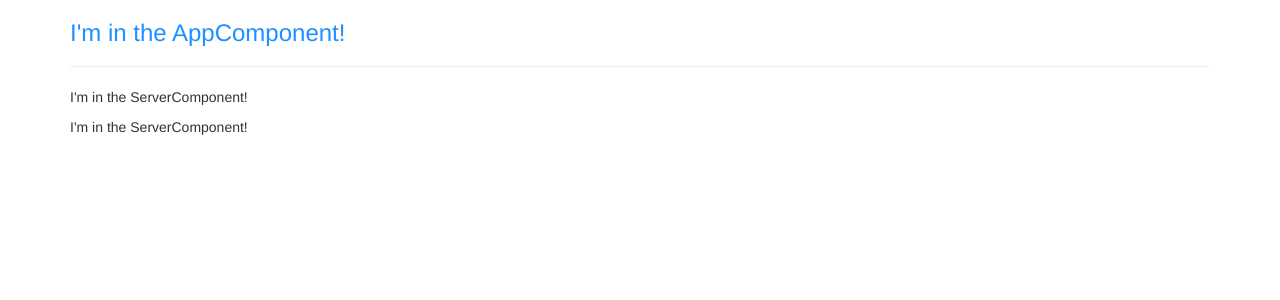
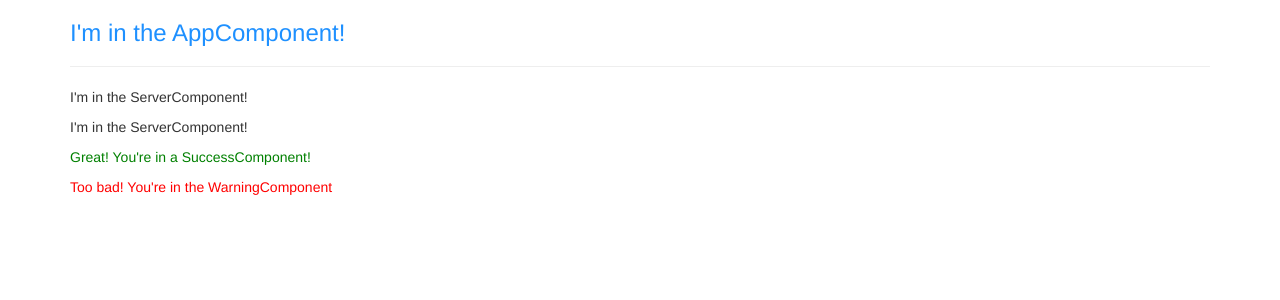
Before and after one commit to bartoszrachwalik/angular-excercises, an Angular app: page / in a window 1280 px wide. Shown: the top 300 px of the page. Built offline with nearby package versions, Linux system fonts and the light colour scheme.

Commit message:
adds alerts, warning and success components

```diff
--- /dev/null
+++ b/src/app/alerts/alerts.component.html
@@ -0,0 +1,2 @@
+<app-success></app-success>
+<app-warning></app-warning>
--- /dev/null
+++ b/src/app/alerts/alerts.component.ts
@@ -0,0 +1,16 @@
+import {Component, OnInit} from '@angular/core';
+
+@Component({
+  selector: 'app-alerts',
+  templateUrl: './alerts.component.html'
+})
+export class AlertsComponent implements OnInit {
+
+  constructor() {
+
+  }
+
+  ngOnInit() {
+
+  }
+}
--- /dev/null
+++ b/src/app/alerts/success/success.component.css
@@ -0,0 +1,3 @@
+p {
+  color: green;
+}
--- /dev/null
+++ b/src/app/alerts/success/success.component.html
@@ -0,0 +1 @@
+<p>Great! You're in a SuccessComponent!</p>
--- /dev/null
+++ b/src/app/alerts/success/success.component.ts
@@ -0,0 +1,16 @@
+import {Component, OnInit} from '@angular/core';
+
+@Component({
+  selector: 'app-success',
+  templateUrl: './success.component.html',
+  styleUrls: ['./success.component.css']
+})
+export class SuccessComponent implements OnInit {
+
+  constructor() {
+  }
+
+  ngOnInit() {
+
+  }
+}
--- /dev/null
+++ b/src/app/alerts/warning/warning.component.css
@@ -0,0 +1,3 @@
+p {
+  color: red;
+}
--- /dev/null
+++ b/src/app/alerts/warning/warning.component.html
@@ -0,0 +1 @@
+<p>Too bad! You're in the WarningComponent</p>
--- /dev/null
+++ b/src/app/alerts/warning/warning.component.ts
@@ -0,0 +1,15 @@
+import { Component, OnInit } from '@angular/core';
+
+@Component({
+  selector: 'app-warning',
+  templateUrl: './warning.component.html',
+  styleUrls: ['./warning.component.css']
+})
+export class WarningComponent implements OnInit {
+
+  constructor() { }
+
+  ngOnInit() {
+  }
+
+}
--- a/src/app/app.component.html
+++ b/src/app/app.component.html
@@ -11,3 +11,6 @@
     </div>
   </div>
 </div>
+<div class="container">
+  <app-alerts></app-alerts>
+</div>
--- a/src/app/server/server.component.ts
+++ b/src/app/server/server.component.ts
@@ -4,6 +4,4 @@ import {Component} from '@angular/core';
   selector: 'app-server',
   templateUrl: './server.component.html'
 })
-export class ServerComponent {
-
-}
+export class ServerComponent {}
```
Also changed, not shown: src/app/app.module.ts (+8 -2 lines).
